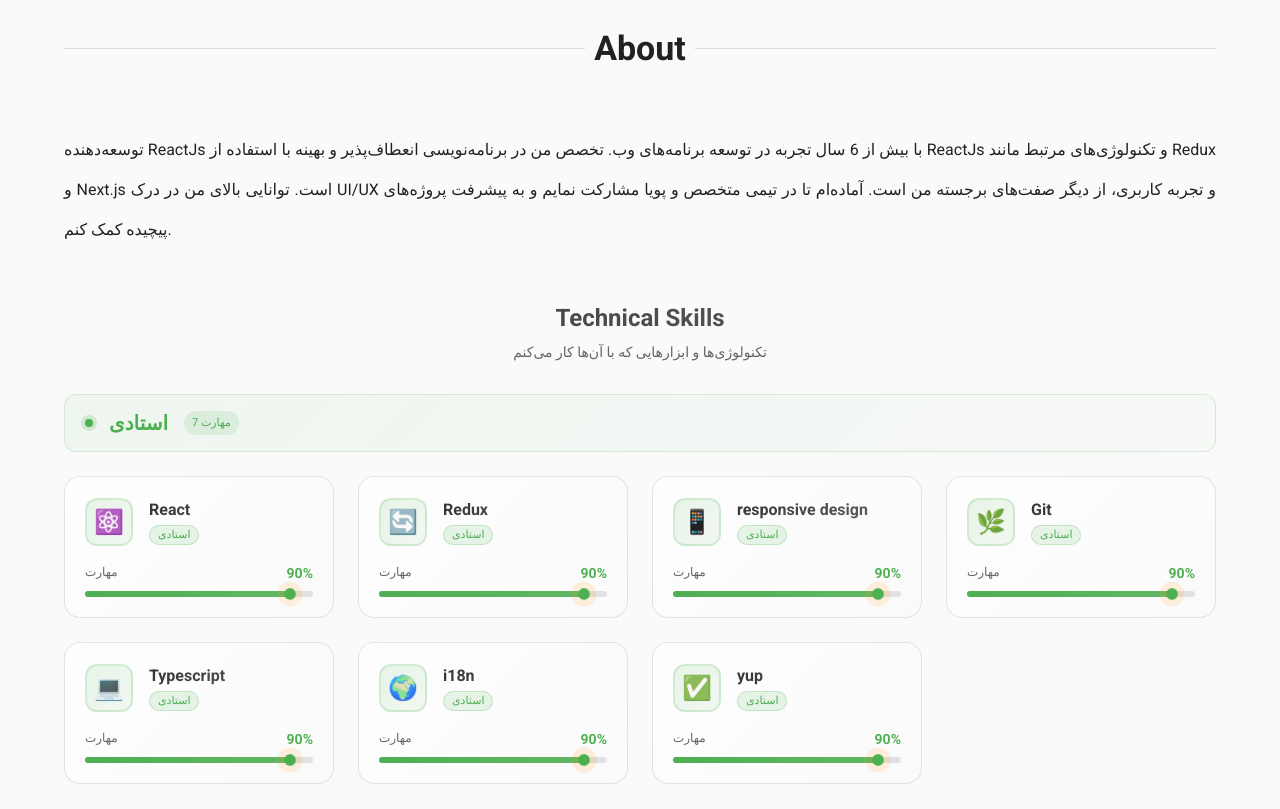
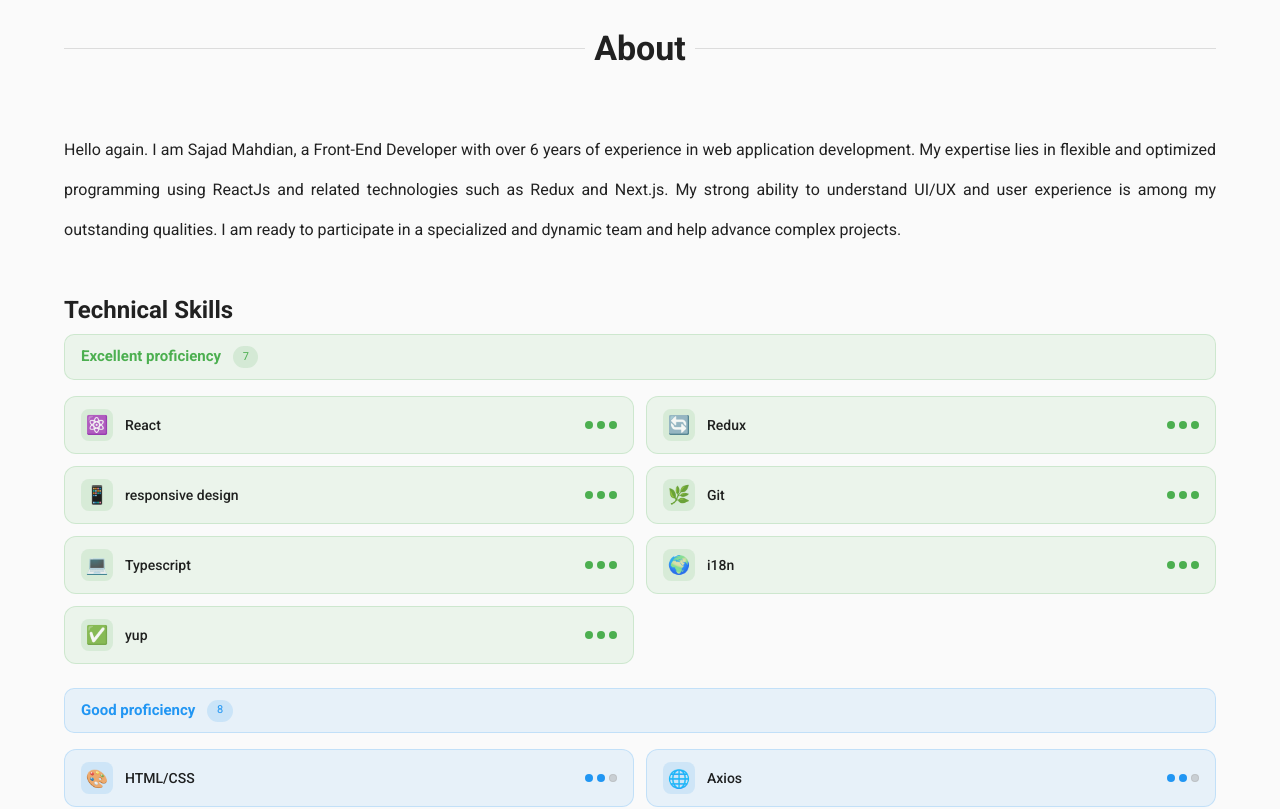
Before and after one commit to sajad3731/onedev, a Next.js app: page /en in a window 1280 px wide. Shown: the part 860-1669 px from the top of the page. Built offline with nearby package versions, Linux system fonts and the light colour scheme; no server answers; what @mui/material-nextjs would draw is missing.

Commit message:
refactor skill section

```diff
--- a/messages/en.json
+++ b/messages/en.json
@@ -12,7 +12,13 @@
     "guiding-to-resume": "To help you become more familiar with my skills, I have provided my resume for download below. I've kept it concise to make it easier to review.",
     "download-resume": "Download Resume",
     "jobinja-link": "Jobinja Link",
-    "jobvision-link": "Jobvision Link"
+    "jobvision-link": "Jobvision Link",
+    "Skills": {
+      "excellentProficiency": "Excellent proficiency",
+      "goodProficiency": "Good proficiency",
+      "partialProficiency": "Partial proficiency",
+      "noProficiency": "No proficiency"
+    }
   },
   "Projects": {
     "title": "Projects",
--- a/messages/fa.json
+++ b/messages/fa.json
@@ -12,7 +12,13 @@
     "guiding-to-resume": "در ادامه برای آشنایی بیشتر شما عزیزان با ریز مهارت‌های خودم، رزومه خودم رو برای دانلود در اختیارتون گذاشتم. سعی کردم خلاصه طراحیش کنم که خیلی سرتون رو درد نیاره.",
     "download-resume": "دانلود رزومه",
     "jobinja-link": "صفحه من در جابینجا",
-    "jobvision-link": "صفحه من در جاب‌ویژن"
+    "jobvision-link": "صفحه من در جاب‌ویژن",
+    "Skills": {
+      "excellentProficiency": "تسلط عالی",
+      "goodProficiency": "تسلط خوب",
+      "partialProficiency": "تسلط نسبی",
+      "noProficiency": "بدون تسلط"
+    }
   },
   "Projects": {
     "title": "پروژه‌ها",
--- a/src/components/sections/about/About.tsx
+++ b/src/components/sections/about/About.tsx
@@ -3,9 +3,6 @@
 import { FC } from "react";
 import { DownloadResumeBtn } from "./DownloadResumeBtn";
 import { Skills } from "./Skills";
-
-// Import resume data to use for the description
-import resumeData from "~/public/my-resume.json";
 
 export const About: FC = () => {
   const t = useTranslations("About");
@@ -20,7 +17,7 @@
 
       {/* Use description from resume data for Persian locale, fallback to translation for English */}
       <Typography className="text-justify !leading-[40px]">
-        {resumeData.basics.summary || t("description")}
+        {t("description")}
       </Typography>
 
       {/* Enhanced Skills Section */}
--- a/src/components/sections/about/Skills.tsx
+++ b/src/components/sections/about/Skills.tsx
@@ -1,28 +1,36 @@
-"use client";
-
-import {
-  Box,
-  Card,
-  CardContent,
-  LinearProgress,
-  Typography,
-  useTheme,
-  Chip,
-} from "@mui/material";
+import { Box, Chip, Typography } from "@mui/material";
+import { useTranslations } from "next-intl";
 import { FC } from "react";
-import { useTranslations } from "next-intl";
 
 // Import resume data
 import resumeData from "~/public/my-resume.json";
 
-// Skill level mappings
+// Skill level mappings with qualitative indicators
 const skillLevelMap = {
-  استادی: { value: 90, color: "#4caf50", label: "Expert" },
-  ماهر: { value: 75, color: "#2196f3", label: "Advanced" },
-  کارآمد: { value: 60, color: "#ff9800", label: "Intermediate" },
+  استادی: {
+    level: "Skills.excellentProficiency",
+    color: "#4caf50",
+    dots: 3,
+    bgColor: "#4caf5015",
+    borderColor: "#4caf5030",
+  },
+  ماهر: {
+    level: "Skills.goodProficiency",
+    color: "#2196f3",
+    dots: 2,
+    bgColor: "#2196f315",
+    borderColor: "#2196f330",
+  },
+  کارآمد: {
+    level: "Skills.partialProficiency",
+    color: "#ff9800",
+    dots: 1,
+    bgColor: "#ff980015",
+    borderColor: "#ff980030",
+  },
 };
 
-// Technology icons mapping (you can expand this)
+// Technology icons mapping
 const techIcons: Record<string, string> = {
   React: "⚛️",
   Redux: "🔄",
@@ -44,175 +52,85 @@
 
 interface SkillItemProps {
   skill: { name: string; level: string };
-  index: number;
 }
 
-const SkillItem: FC<SkillItemProps> = ({ skill, index }) => {
-  const theme = useTheme();
+const SkillDots: FC<{ count: number; color: string }> = ({ count, color }) => (
+  <Box display="flex" gap={0.5} alignItems="center">
+    {Array.from({ length: 3 }, (_, i) => (
+      <Box
+        key={i}
+        sx={{
+          width: 8,
+          height: 8,
+          borderRadius: "50%",
+          backgroundColor: i < count ? color : "rgba(158, 158, 158, 0.4)",
+          transition: "all 0.3s ease",
+          border: i < count ? "none" : "1px solid rgba(158, 158, 158, 0.3)",
+        }}
+      />
+    ))}
+  </Box>
+);
+
+const SkillItem: FC<SkillItemProps> = ({ skill }) => {
   const skillLevel = skillLevelMap[skill.level as keyof typeof skillLevelMap];
   const icon = techIcons[skill.name] || "💻";
 
   return (
-    <Card
-      elevation={0}
+    <Box
       sx={{
-        background:
-          theme.palette.mode === "dark"
-            ? "linear-gradient(135deg, rgba(66, 66, 66, 0.1) 0%, rgba(33, 33, 33, 0.1) 100%)"
-            : "linear-gradient(135deg, rgba(255, 255, 255, 0.8) 0%, rgba(250, 250, 250, 0.8) 100%)",
-        backdropFilter: "blur(10px)",
-        border: `1px solid ${
-          theme.palette.mode === "dark"
-            ? "rgba(255, 255, 255, 0.1)"
-            : "rgba(0, 0, 0, 0.1)"
-        }`,
-        borderRadius: "16px",
+        display: "flex",
+        alignItems: "center",
+        gap: 1.5,
+        padding: "12px 16px",
+        borderRadius: "12px",
+        background: skillLevel.bgColor,
+        border: `1px solid ${skillLevel.borderColor}`,
         transition: "all 0.3s cubic-bezier(0.4, 0, 0.2, 1)",
-        animation: `slideIn 0.5s ease-out ${index * 0.1}s both`,
         "&:hover": {
-          transform: "translateY(-8px) scale(1.02)",
-          boxShadow:
-            theme.palette.mode === "dark"
-              ? "0 20px 40px rgba(0, 0, 0, 0.3)"
-              : "0 20px 40px rgba(0, 0, 0, 0.15)",
-          border: `1px solid ${skillLevel.color}`,
-        },
-        "@keyframes slideIn": {
-          "0%": {
-            opacity: 0,
-            transform: "translateY(30px) scale(0.9)",
-          },
-          "100%": {
-            opacity: 1,
-            transform: "translateY(0) scale(1)",
-          },
+          transform: "translateY(-2px)",
+          boxShadow: `0 8px 24px ${skillLevel.color}20`,
+          border: `1px solid ${skillLevel.color}50`,
         },
       }}
     >
-      <CardContent sx={{ padding: "20px !important" }}>
-        <Box display="flex" alignItems="center" gap={2} mb={2}>
+      {/* Icon */}
       <Box
         sx={{
-              fontSize: "24px",
+          fontSize: "18px",
           display: "flex",
           alignItems: "center",
           justifyContent: "center",
-              width: "48px",
-              height: "48px",
-              borderRadius: "12px",
-              background: `linear-gradient(135deg, ${skillLevel.color}20, ${skillLevel.color}10)`,
-              border: `2px solid ${skillLevel.color}30`,
+          width: "32px",
+          height: "32px",
+          borderRadius: "8px",
+          backgroundColor: `${skillLevel.color}20`,
+          flexShrink: 0,
         }}
       >
         {icon}
       </Box>
-          <Box flex={1}>
+
+      {/* Skill Name */}
       <Typography
-              variant="h6"
-              fontWeight="600"
+        variant="body2"
+        fontWeight="500"
         sx={{
-                fontSize: "16px",
-                background:
-                  theme.palette.mode === "dark"
-                    ? "linear-gradient(135deg, #ffffff, #e0e0e0)"
-                    : "linear-gradient(135deg, #333333, #666666)",
-                WebkitBackgroundClip: "text",
-                WebkitTextFillColor: "transparent",
-                backgroundClip: "text",
+          flex: 1,
+          minWidth: 0, // Allow text truncation
         }}
       >
         {skill.name}
       </Typography>
-            <Chip
-              label={skill.level}
-              size="small"
-              sx={{
-                backgroundColor: `${skillLevel.color}20`,
-                color: skillLevel.color,
-                fontWeight: "500",
-                fontSize: "11px",
-                height: "20px",
-                border: `1px solid ${skillLevel.color}40`,
-              }}
-            />
+
+      {/* Skill Level Dots */}
+      <SkillDots count={skillLevel.dots} color={skillLevel.color} />
     </Box>
-        </Box>
-
-        <Box>
-          <Box
-            display="flex"
-            justifyContent="space-between"
-            alignItems="center"
-            mb={1}
-          >
-            <Typography variant="body2" color="text.secondary" fontSize="12px">
-              مهارت
-            </Typography>
-            <Typography
-              variant="body2"
-              fontWeight="600"
-              sx={{ color: skillLevel.color }}
-            >
-              {skillLevel.value}%
-            </Typography>
-          </Box>
-
-          <Box position="relative">
-            <LinearProgress
-              variant="determinate"
-              value={skillLevel.value}
-              sx={{
-                height: 6,
-                borderRadius: 3,
-                backgroundColor:
-                  theme.palette.mode === "dark"
-                    ? "rgba(255, 255, 255, 0.1)"
-                    : "rgba(0, 0, 0, 0.1)",
-                "& .MuiLinearProgress-bar": {
-                  borderRadius: 3,
-                  background: `linear-gradient(90deg, ${skillLevel.color}, ${skillLevel.color}dd)`,
-                  animation: "fillProgress 2s ease-out",
-                },
-                "@keyframes fillProgress": {
-                  "0%": { transform: "scaleX(0)" },
-                  "100%": { transform: "scaleX(1)" },
-                },
-              }}
-            />
-            <Box
-              sx={{
-                position: "absolute",
-                top: "-2px",
-                left: `${skillLevel.value}%`,
-                transform: "translateX(-50%)",
-                width: "10px",
-                height: "10px",
-                borderRadius: "50%",
-                backgroundColor: skillLevel.color,
-                boxShadow: `0 0 0 3px ${skillLevel.color}30`,
-                animation: "pulse 2s infinite",
-                "@keyframes pulse": {
-                  "0%, 100%": {
-                    boxShadow: `0 0 0 3px ${skillLevel.color}30`,
-                    transform: "translateX(-50%) scale(1)",
-                  },
-                  "50%": {
-                    boxShadow: `0 0 0 6px ${skillLevel.color}20`,
-                    transform: "translateX(-50%) scale(1.2)",
-                  },
-                },
-              }}
-            />
-          </Box>
-        </Box>
-      </CardContent>
-    </Card>
   );
 };
 
 export const Skills: FC = () => {
   const t = useTranslations("About");
-  const theme = useTheme();
 
   // Use skills from resume data
   const skills = resumeData.skills;
@@ -231,28 +149,10 @@
   const levelOrder = ["استادی", "ماهر", "کارآمد"];
 
   return (
-    <Box sx={{ mt: 4, mb: 4 }}>
-      <Box textAlign="center" mb={4}>
-        <Typography
-          variant="h5"
-          fontWeight="700"
-          sx={{
-            background:
-              theme.palette.mode === "dark"
-                ? "linear-gradient(135deg, #ffffff, #e0e0e0)"
-                : "linear-gradient(135deg, #333333, #666666)",
-            WebkitBackgroundClip: "text",
-            WebkitTextFillColor: "transparent",
-            backgroundClip: "text",
-            mb: 1,
-          }}
-        >
+    <Box sx={{ mt: 3, mb: 3 }}>
+      <Typography variant="h5" fontWeight="600" className="" gutterBottom>
         {t("skills-title")}
       </Typography>
-        <Typography variant="body2" color="text.secondary">
-          تکنولوژی‌ها و ابزارهایی که با آن‌ها کار می‌کنم
-        </Typography>
-      </Box>
 
       {levelOrder.map((level) => {
         const levelSkills = skillsByLevel[level];
@@ -261,62 +161,59 @@
         const levelConfig = skillLevelMap[level as keyof typeof skillLevelMap];
 
         return (
-          <Box key={level} mb={5}>
+          <Box key={level} mb={3}>
+            {/* Level Header */}
             <Box
               display="flex"
               alignItems="center"
-              gap={2}
-              mb={3}
+              gap={1.5}
+              mb={2}
               sx={{
-                padding: "12px 20px",
-                borderRadius: "12px",
-                background:
-                  theme.palette.mode === "dark"
-                    ? `linear-gradient(135deg, ${levelConfig.color}15, ${levelConfig.color}05)`
-                    : `linear-gradient(135deg, ${levelConfig.color}10, ${levelConfig.color}05)`,
-                border: `1px solid ${levelConfig.color}30`,
+                padding: "10px 16px",
+                borderRadius: "10px",
+                backgroundColor: levelConfig.bgColor,
+                border: `1px solid ${levelConfig.borderColor}`,
               }}
             >
-              <Box
+              <Typography
+                variant="subtitle2"
+                fontWeight="600"
                 sx={{
-                  width: "8px",
-                  height: "8px",
-                  borderRadius: "50%",
-                  backgroundColor: levelConfig.color,
-                  boxShadow: `0 0 0 4px ${levelConfig.color}30`,
+                  color: levelConfig.color,
+                  fontSize: "15px",
+                }}
+              >
+                {t(`${levelConfig.level}`)}
+              </Typography>
+              <Chip
+                label={`${levelSkills.length}`}
+                size="small"
+                sx={{
+                  backgroundColor: `${levelConfig.color}25`,
+                  color: levelConfig.color,
+                  fontSize: "11px",
+                  height: "22px",
+                  "& .MuiChip-label": {
+                    px: 1.2,
+                  },
                 }}
               />
-              <Typography
-                variant="h6"
-                fontWeight="600"
-                sx={{ color: levelConfig.color }}
-              >
-                {level}
-              </Typography>
-              <Chip
-                label={`${levelSkills.length} مهارت`}
-                size="small"
-                sx={{
-                  backgroundColor: `${levelConfig.color}20`,
-                  color: levelConfig.color,
-                  fontSize: "11px",
-                  height: "24px",
-                }}
-              />
+              <Box sx={{ flex: 1 }} />
             </Box>
 
+            {/* Skills Grid */}
             <Box
               display="grid"
               gridTemplateColumns={{
                 xs: "1fr",
                 sm: "repeat(2, 1fr)",
                 md: "repeat(3, 1fr)",
-                lg: "repeat(4, 1fr)",
+                lg: "repeat(2, 1fr)",
               }}
-              gap={3}
+              gap={1.5}
             >
-              {levelSkills.map((skill, index) => (
-                <SkillItem key={skill.name} skill={skill} index={index} />
+              {levelSkills.map((skill) => (
+                <SkillItem key={skill.name} skill={skill} />
               ))}
             </Box>
           </Box>
```
Lines whose indentation alone changed are shown as unchanged.
